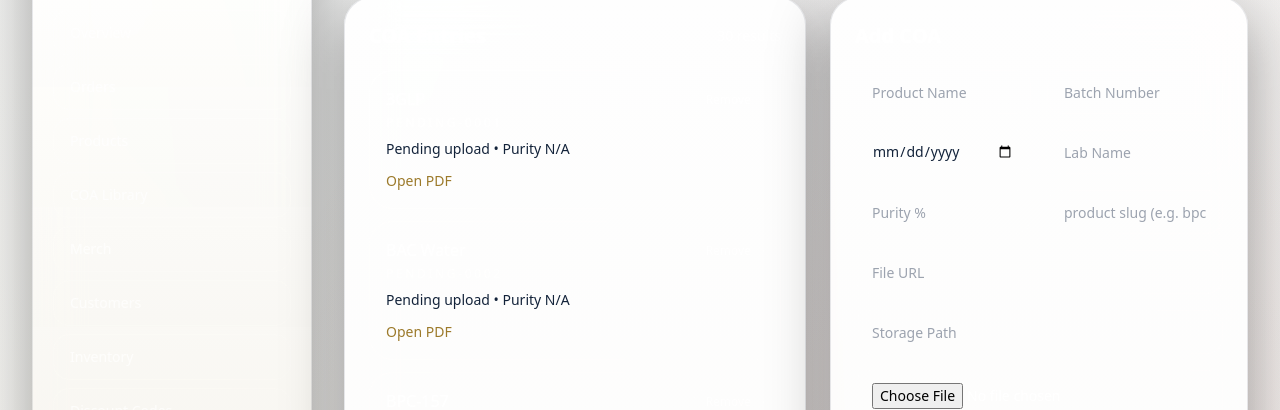
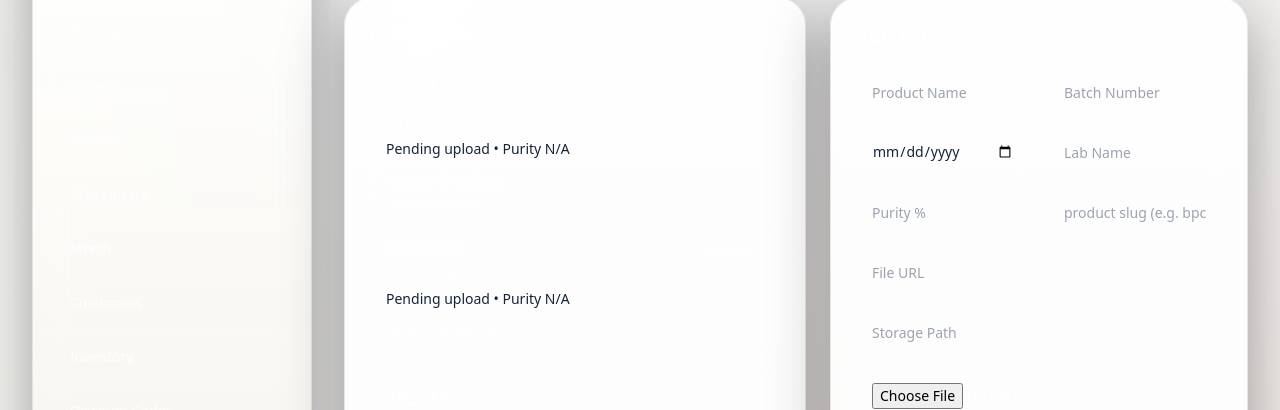
Before and after one commit to americafirstlabss-sudo/americafirstresearch, a Next.js app: page /admin/coa in a window 1280 px wide. Shown: the part 258-668 px from the top of the page. Built offline with nearby package versions, Linux system fonts and the light colour scheme; no server answers.

Commit message:
Fix COA admin type mismatch for Vercel build

```diff
--- a/components/admin/lab-results-manager.tsx
+++ b/components/admin/lab-results-manager.tsx
@@ -1,17 +1,9 @@
 "use client";
 
 import { useState } from "react";
+import type { CoaEntry } from "@/lib/coa";
 
-type LabResult = {
-  id: string;
-  product_name: string;
-  batch_number: string;
-  test_date?: string;
-  lab_name?: string;
-  purity?: number | null;
-  file_url: string;
-  storage_path?: string | null;
-};
+type LabResult = CoaEntry;
 
 const blankState = {
   productName: "",
@@ -140,9 +132,13 @@ export function LabResultsManager({ initialResults }: { initialResults: LabResul
                   Remove
                 </button>
               </div>
-              <a href={result.file_url} target="_blank" rel="noreferrer" className="mt-3 inline-block text-sm text-[#9c7a2b] hover:text-white">
-                Open PDF
-              </a>
+              {result.file_url ? (
+                <a href={result.file_url} target="_blank" rel="noreferrer" className="mt-3 inline-block text-sm text-[#9c7a2b] hover:text-white">
+                  Open PDF
+                </a>
+              ) : (
+                <p className="mt-3 text-sm text-white/40">No PDF linked yet</p>
+              )}
             </div>
           ))}
         </div>
```
